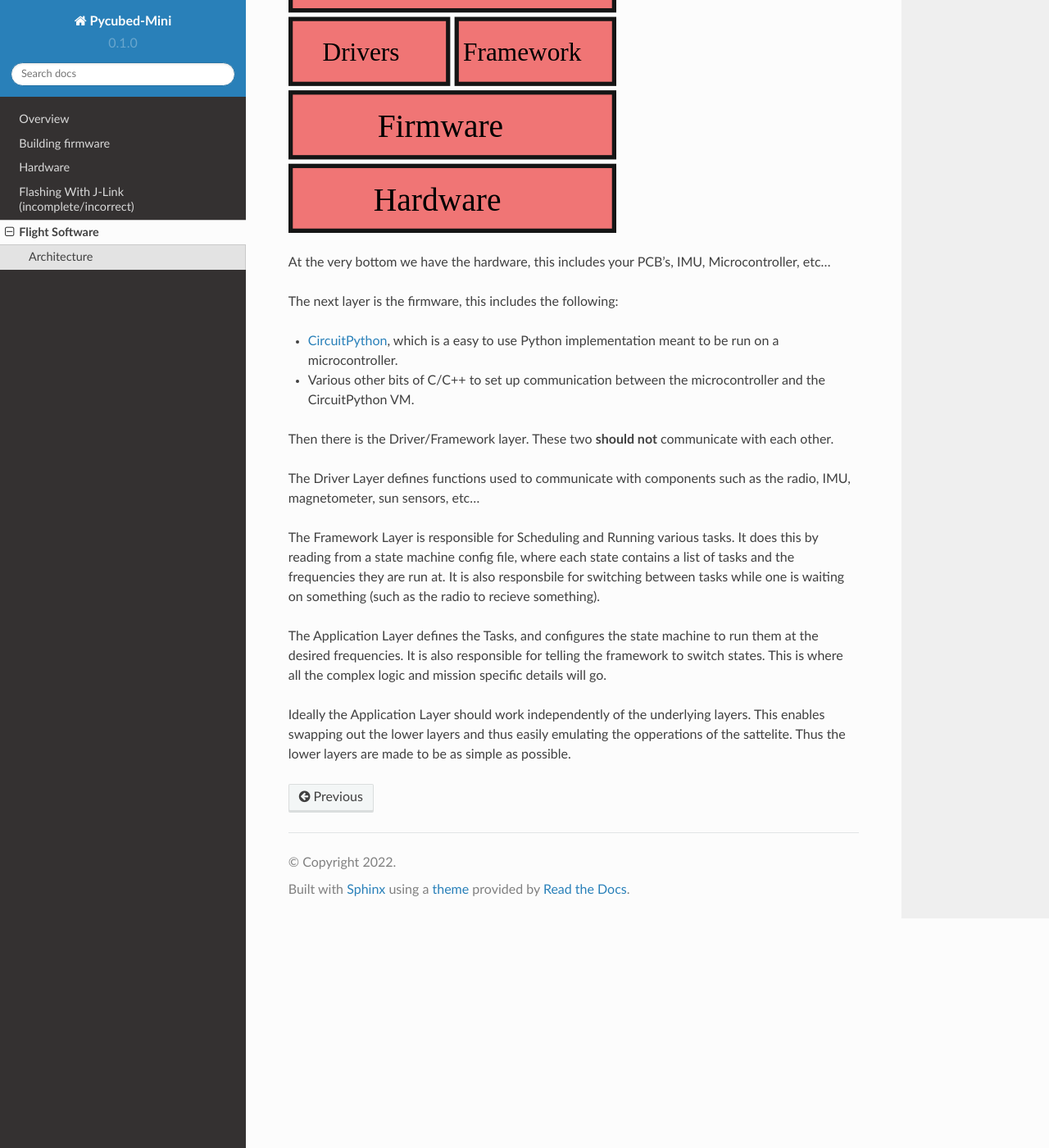
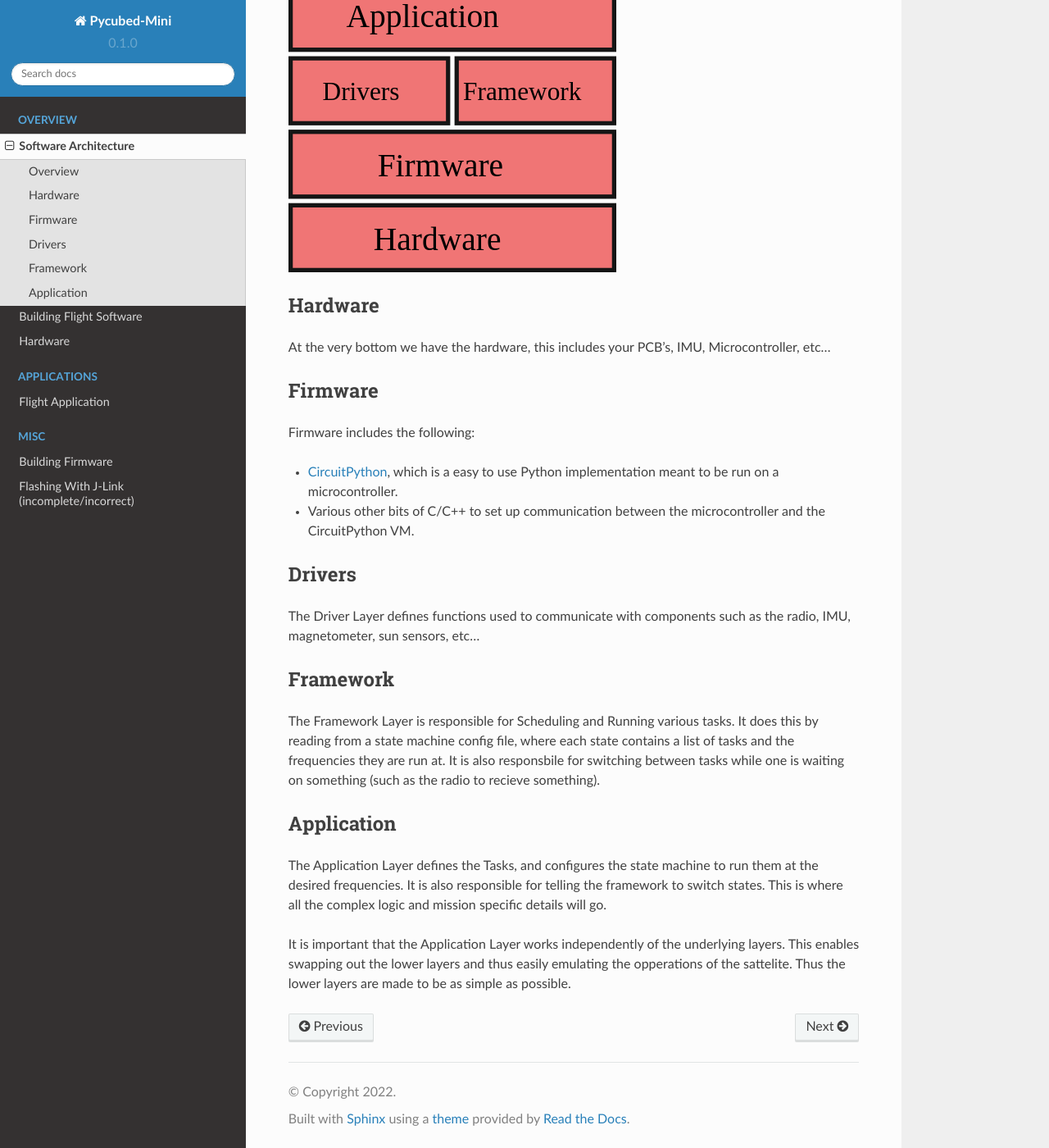
Before and after one commit to PyCubed-Mini/PocketQubeDocs, a Sphinx documentation site: the page built from docs/source/overview/software_arch.rst, in a window 1280 px wide and 1400 px high, scrolled down 357 px. Shown: the whole window at 82% size. Built offline with Sphinx 7.4.7 and the Read the Docs theme 2.0.0, drawn with Linux system fonts in a browser that asks for light colours; some of the changed text lies outside the part shown.

Commit message:
Clean up and reorganize docs

```diff
--- a/docs/source/firmware.rst
+++ b/docs/source/firmware.rst
@@ -1,4 +1,4 @@
-Building firmware
+Building Firmware
 =================
 
 .. _Dependencies:
--- a/docs/source/flight_software.rst
+++ b/docs/source/overview/software_arch.rst
@@ -1,35 +1,55 @@
-Flight Software
-===============
+Software Architecture
+=====================
 
-.. _Architecture:
+.. _Overview:
+.. _Hardware:
+.. _Firmware:
+.. _Drivers:
+.. _Framework:
+.. _Application:
 
-Architecture
+Overview
 ------------
-The flight software is a stack of layers, each of which (theoretically) could be swapped out for a different implementation.
+The flight software stack consists of the following blocks.
+These are intended to be self contained and independent of each other.
 
-.. image:: flight_software/hamburger.svg
+This makes emulation of the hardware easier, and testing easier.
+
+.. image:: software/hamburger.svg
     :width: 400
+
+Hardware
+--------
 
 At the very bottom we have the hardware, this includes your PCB's, IMU, Microcontroller, etc...
 
-The next layer is the firmware, this includes the following:
+Firmware
+--------
+
+Firmware includes the following:
 
 * `CircuitPython <https://circuitpython.org>`_, which is a easy to use Python implementation meant to be run on a microcontroller.
 * Various other bits of C/C++ to set up communication between the microcontroller and the CircuitPython VM.
 
-Then there is the Driver/Framework layer.
-These two **should not** communicate with each other.
+Drivers
+-------
 
 The Driver Layer defines functions used to communicate with components such as the radio, IMU, magnetometer, sun sensors, etc...
+
+Framework
+---------
 
 The Framework Layer is responsible for Scheduling and Running various tasks.
 It does this by reading from a state machine config file, where each state contains a list of tasks and the frequencies they are run at.
 It is also responsbile for switching between tasks while one is waiting on something (such as the radio to recieve something).
 
+Application
+-----------
+
 The Application Layer defines the Tasks, and configures the state machine to run them at the desired frequencies.
 It is also responsible for telling the framework to switch states.
 This is where all the complex logic and mission specific details will go.
 
-Ideally the Application Layer should work independently of the underlying layers.
+It is important that the Application Layer works independently of the underlying layers.
 This enables swapping out the lower layers and thus easily emulating the opperations of the sattelite.
 Thus the lower layers are made to be as simple as possible.
```
Also changed, not shown: docs/source/building.rst (renamed from docs/source/overview.rst, +13 -7 lines), docs/source/index.rst (+19 -4 lines), docs/source/overview/software/hamburger.svg (renamed from docs/source/flight_software/hamburger.svg).
